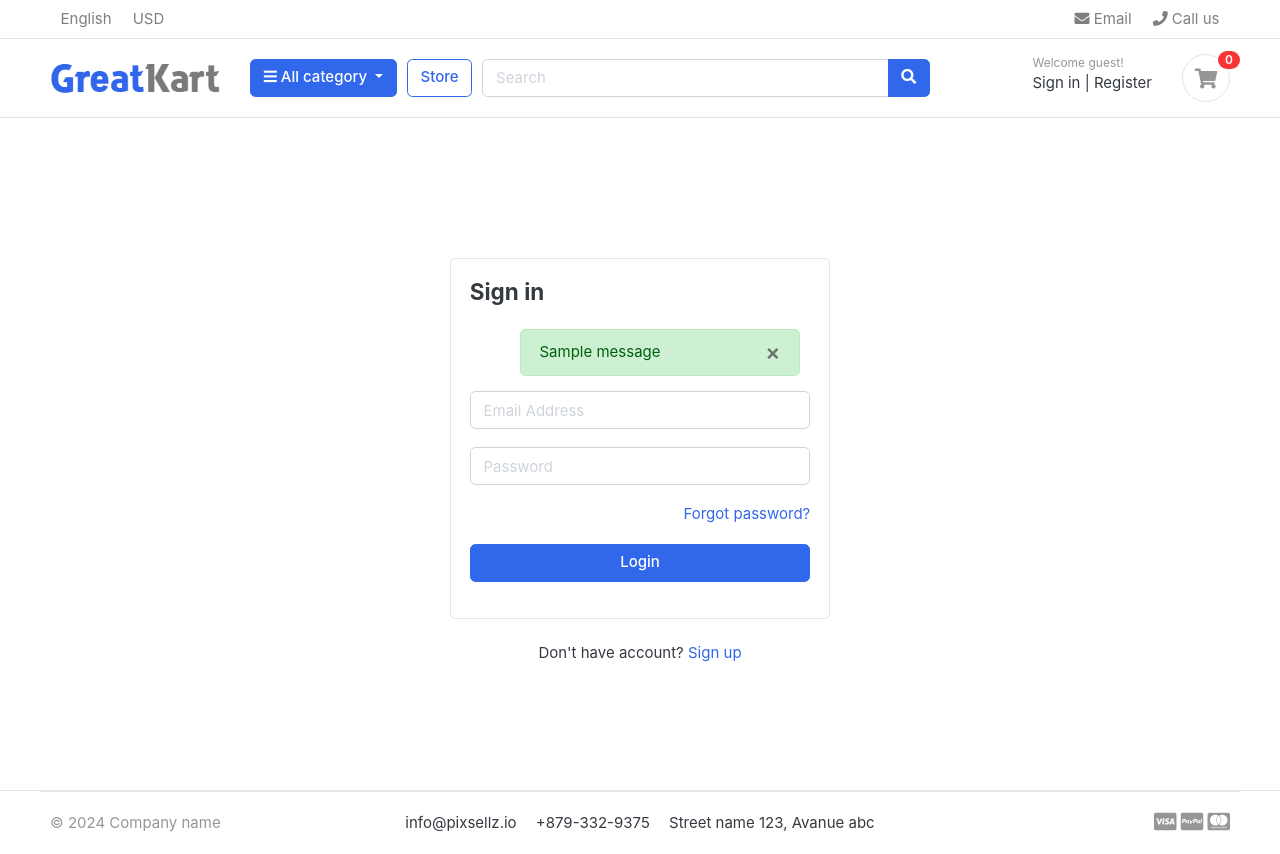
After one commit to TusharDimri/Django-Basics, a Django app: page /accounts/login/ in a window 1280 px wide. The commit adds this page. Run offline with Django 5.2, Linux system fonts and the light colour scheme; tables that the repository leaves empty hold one stand-in row (values such as "Sample post"); one stand-in notice (Sample message) is shown; some libraries are stand-ins or nearby versions; some web fonts are replaced.

Commit message:
Work on login functionality

```diff
--- /dev/null
+++ b/Ecom/greatkart/accounts/urls.py
@@ -0,0 +1,8 @@
+from django.urls import path
+from . import views
+
+urlpatterns = [
+    path('register/', views.register, name='register'),
+    path('login/', views.login, name='login'),
+    path('logout/', views.logout, name='logout'),
+]
--- a/Ecom/greatkart/accounts/views.py
+++ b/Ecom/greatkart/accounts/views.py
@@ -1,3 +1,55 @@
-from django.shortcuts import render
+from django.shortcuts import redirect, render
+from .forms import RegistrationForm
+from .models import Account
+from django.contrib import messages
+from django.contrib import auth
 
 # Create your views here.
+def register(request):
+    if request.method == 'POST':
+        form = RegistrationForm(request.POST)
+        if form.is_valid():
+            first_name = form.cleaned_data['first_name']
+            last_name = form.cleaned_data['last_name']
+            phone_number = form.cleaned_data['phone_number']
+            email = form.cleaned_data['email']
+            password = form.cleaned_data['password']
+            username = email.split("@")[0]
+
+            user = Account.objects.create_user(
+                first_name=first_name,
+                last_name = last_name,
+                email = email,
+                username=username,
+                password = password,
+            )
+            user.phone_number = phone_number
+            user.save()
+            messages.success(request, 'Registration Successful.')
+            return redirect('register')
+
+    else:
+        form = RegistrationForm()
+    context = {
+        'form': form,
+    }
+    return render(request, 'accounts/register.html', context=context)
+
+def login(request):
+    if request.method == 'POST':
+        email = request.POST['email']
+        password = request.POST['password']
+        user = auth.authenticate(email=email, password=password)
+
+        if user is not None:
+            auth.login(request, user)
+            messages.success(request, "You are now logged in.")
+            return redirect('home')
+        else:
+            messages.error(request,"Invalid Login Credentials")
+            return render(request, 'accounts/login.html')
+
+    return render(request, 'accounts/login.html')
+
+def logout(request):
+    return render(request, 'accounts/logout.html')
--- a/Ecom/greatkart/greatkart/settings.py
+++ b/Ecom/greatkart/greatkart/settings.py
@@ -136,3 +136,8 @@ MEDIA_ROOT = BASE_DIR /'media'
 # https://docs.djangoproject.com/en/5.0/ref/settings/#default-auto-field
 
 DEFAULT_AUTO_FIELD = 'django.db.models.BigAutoField'
+
+from django.contrib.messages import constants as messages
+MESSAGE_TAGS = {
+    messages.ERROR: 'danger',
+}
--- a/Ecom/greatkart/greatkart/urls.py
+++ b/Ecom/greatkart/greatkart/urls.py
@@ -24,5 +24,6 @@ urlpatterns = [
     path('admin/', admin.site.urls),
     path('', views.home, name="home"),
     path('store/', include('store.urls')),
-    path('cart/', include('carts.urls'))
+    path('cart/', include('carts.urls')),
+    path('accounts/', include('accounts.urls')),
 ] + static(settings.MEDIA_URL, document_root=settings.MEDIA_ROOT)
--- a/Ecom/greatkart/static/js/script.js
+++ b/Ecom/greatkart/static/js/script.js
@@ -57,3 +57,7 @@ $(document).ready(function() {
 
 });
 // jquery end
+
+setTimeout(() => {
+    $('#message').fadeOut('slow')
+}, 4000);
--- /dev/null
+++ b/Ecom/greatkart/templates/accounts/login.html
@@ -0,0 +1,42 @@
+{% extends 'base.html' %}
+
+{% block content %}
+
+<!-- ========================= SECTION CONTENT ========================= -->
+<section class="section-conten padding-y" style="min-height:84vh">
+
+    <!-- ============================ COMPONENT LOGIN   ================================= -->
+    <div class="card mx-auto" style="max-width: 380px; margin-top:100px;">
+        <div class="card-body">
+            <h4 class="card-title mb-4">Sign in</h4>
+            {% include 'includes/alerts.html' %}
+            <form action="{% url 'login' %}" method="post">
+                {% csrf_token %}
+                <div class="form-group">
+                    <input type="email" class="form-control" placeholder="Email Address" name="email">
+                </div> <!-- form-group// -->
+                <div class="form-group">
+                    <input type="password" class="form-control" placeholder="Password" name="password">
+                </div> <!-- form-group// -->
+
+                <div class="form-group">
+                    <a href="#" class="float-right">Forgot password?</a>
+
+                </div> <!-- form-group form-check .// -->
+                <div class="form-group">
+                    <button type="submit" class="btn btn-primary btn-block"> Login </button>
+                </div> <!-- form-group// -->
+            </form>
+        </div> <!-- card-body.// -->
+    </div> <!-- card .// -->
+
+    <p class="text-center mt-4">Don't have account? <a href="{% url 'register' %}">Sign up</a></p>
+    <br><br>
+    <!-- ============================ COMPONENT LOGIN  END.// ================================= -->
+
+
+</section>
+<!-- ========================= SECTION CONTENT END// ========================= -->
+
+
+{% endblock %}
--- /dev/null
+++ b/Ecom/greatkart/templates/includes/alerts.html
@@ -0,0 +1,17 @@
+{% if messages %}
+<ul class="messages">
+    {% for message in messages %}
+    <div id="message" class="container">
+        <div {% if message.tags %} class="alert alert-{{ message.tags }}" {% endif %} role="alert">
+            <button type="button" class="close" data-dismiss="alert">
+                <span aria-hidden="true">
+                    &times;
+                </span>
+            </button>
+            {% if message.level == DEFAULT_MESSAGE_LEVELS.ERROR %}Error: {% endif %}
+            {{ message }}
+        </div>
+    </div>
+    {% endfor %}
+</ul>
+{% endif %}
--- a/Ecom/greatkart/templates/includes/navbar.html
+++ b/Ecom/greatkart/templates/includes/navbar.html
@@ -65,8 +65,8 @@
                         <div class="widget-header">
                             <small class="title text-muted">Welcome guest!</small>
                             <div>
-                                <a href="./signin.html">Sign in</a> <span class="dark-transp"> | </span>
-                                <a href="./register.html"> Register</a>
+                                <a href="{% url 'login' %}"">Sign in</a> <span class="dark-transp"> | </span>
+                                <a href="{% url 'register' %}"> Register</a>
                             </div>
                         </div>
                         <a href="{% url 'cart' %}" class="widget-header pl-3 ml-3">
```
Also changed, not shown: Ecom/greatkart/accounts/forms.py (added, +34 -0 lines), Ecom/greatkart/templates/accounts/register.html (added, +69 -0 lines), Ecom/greatkart/templates/accounts/logout.html (added).
